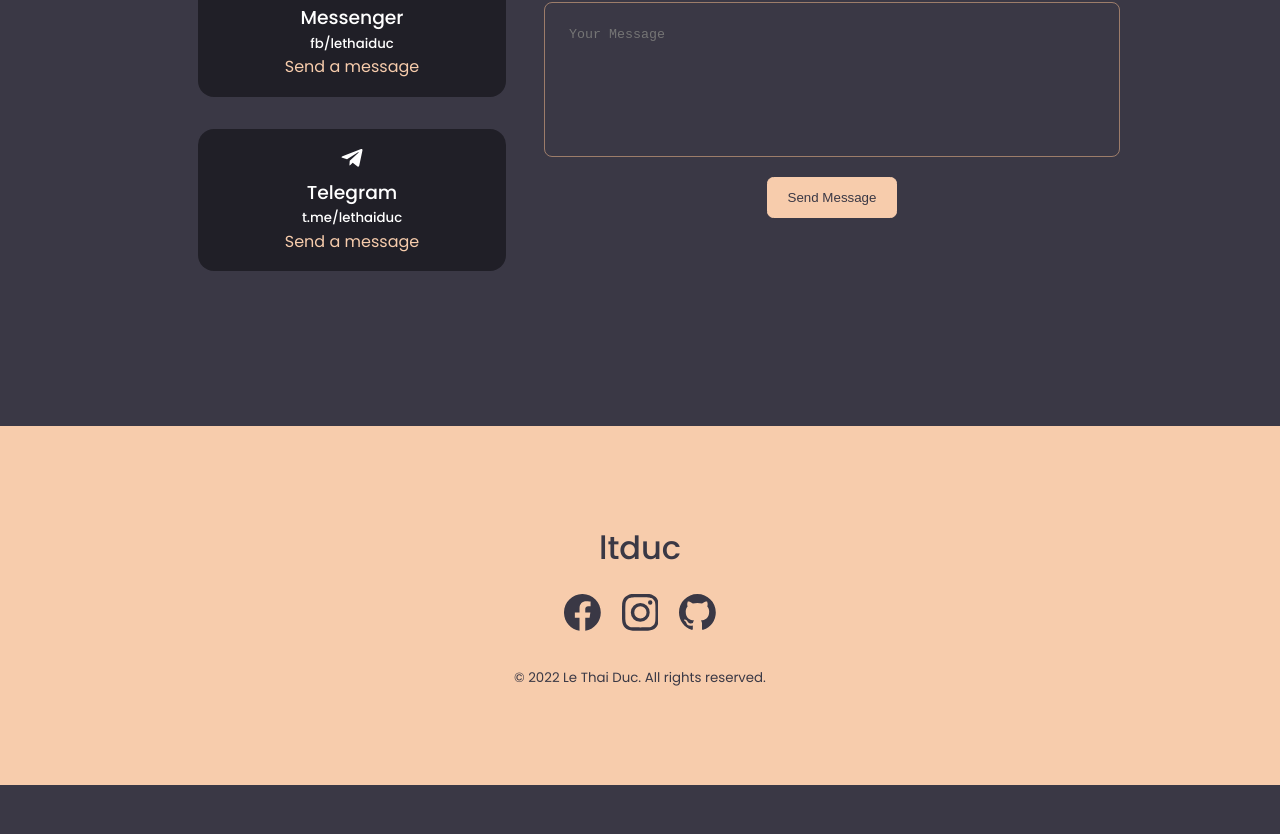
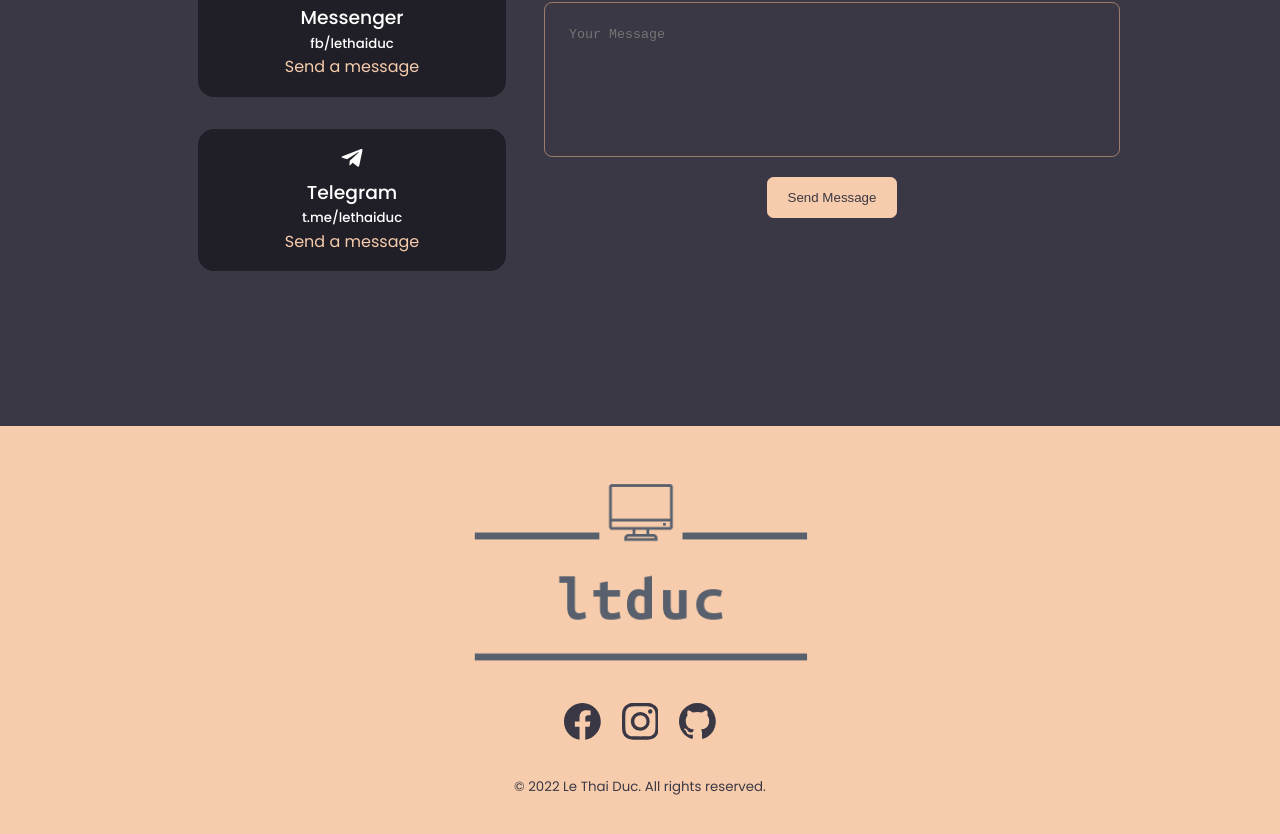
Before and after one commit to ltduc11/portfolio-ltd, a React (Create React App) app: page / in a window 1280 px wide. Shown: the part 4182-5016 px from the top of the page. Before the commit the page ends 4967 px from the top, so only its background shows below. Built offline with nearby package versions, Linux system fonts and the light colour scheme.

Commit message:
add logo footer

```diff
--- a/src/components/footer/Footer.jsx
+++ b/src/components/footer/Footer.jsx
@@ -1,11 +1,12 @@
 import React from "react";
 import "./footer.css";
 import { BsFacebook, BsInstagram, BsGithub } from "react-icons/bs";
+import logo from "../../assets/logo_transparent.png";
 const Footer = () => {
   return (
     <footer>
       <a href="#header" className="footer__logo">
-        ltduc
+        <img src={logo} alt="logo" />
       </a>
       <div className="footer__socials">
         <a
--- a/src/components/footer/footer.css
+++ b/src/components/footer/footer.css
@@ -2,7 +2,7 @@ footer {
   background: var(--color-primary);
   text-align: center;
   color: var(--color-bg);
-  padding: 6rem 0;
+  padding: 3rem 0 6rem;
 }
 
 footer a {
@@ -10,9 +10,12 @@ footer a {
 }
 
 .footer__logo {
-  font-size: 2rem;
-  font-weight: 500;
   display: inline-block;
+  width: 30%;
+}
+
+.footer__logo:hover {
+  opacity: 60%;
 }
 
 .footer__socials {
```
Also changed, not shown: src/assets/logo_transparent.png (added).
